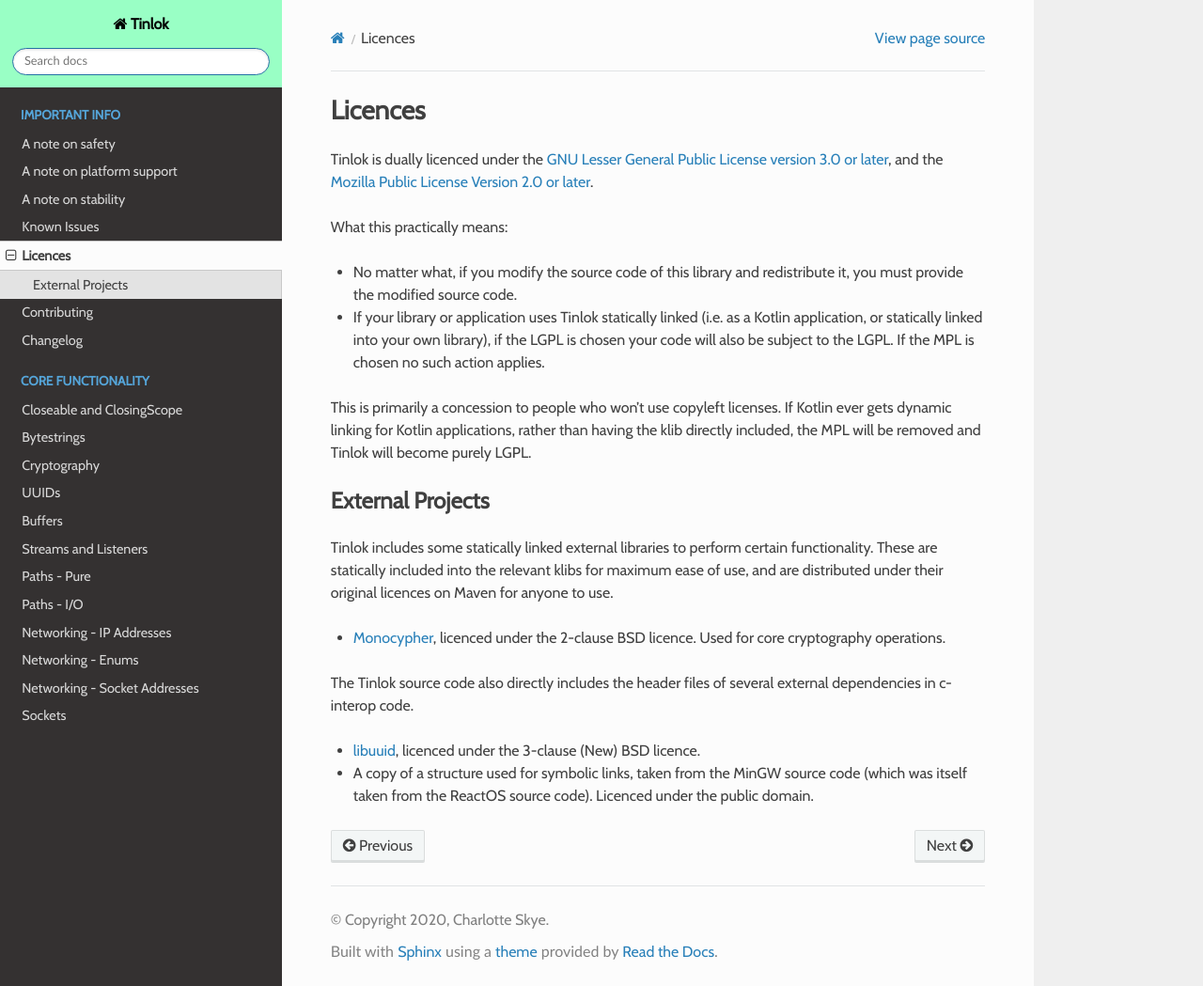
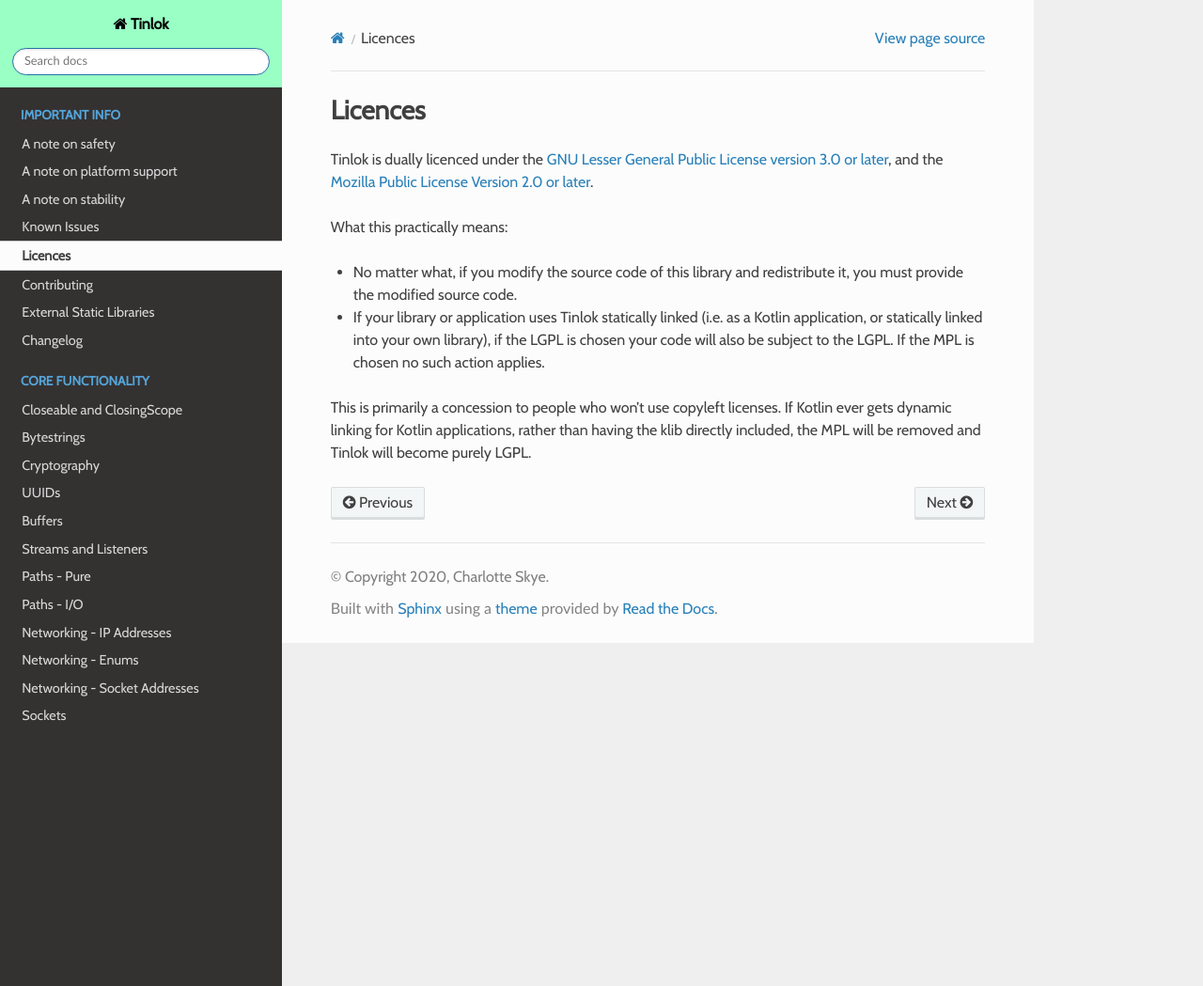
Before and after one commit to Fuyukai/Tinlok, a Sphinx documentation site: the page built from docs/notes/note-licenses.rst, in a window 1280 px wide and 1049 px high. Shown: the whole window at 94% size. Built offline with Sphinx 7.4.7 and the Read the Docs theme 2.0.0, drawn with Linux system fonts in a browser that asks for light colours; some web fonts are replaced.

Commit message:
Change static library packages, add static library note to docs.

```diff
--- a/docs/index.rst
+++ b/docs/index.rst
@@ -59,6 +59,7 @@
    notes/note-issues.rst
    notes/note-licenses.rst
    notes/note-contributing.rst
+   notes/note-static-libraries.rst
    notes/changelog.rst
 
 .. toctree::
--- a/docs/notes/note-licenses.rst
+++ b/docs/notes/note-licenses.rst
@@ -20,25 +20,5 @@
 dynamic linking for Kotlin applications, rather than having the klib directly included, the MPL
 will be removed and Tinlok will become purely LGPL.
 
-External Projects
------------------
-
-Tinlok includes some statically linked external libraries to perform certain functionality. These
-are statically included into the relevant klibs for maximum ease of use, and are distributed
-under their original licences on Maven for anyone to use.
-
-* `Monocypher <https://monocypher.org/>`_, licenced under the 2-clause BSD licence. Used for core
-  cryptography operations.
-
-The Tinlok source code also directly includes the header files of several external dependencies in
-c-interop code.
-
-* `libuuid <https://git.kernel.org/pub/scm/utils/util-linux/util-linux.git>`_, licenced under the
-  3-clause (New) BSD licence.
-
-* A copy of a structure used for symbolic links, taken from the MinGW source code (which was
-  itself taken from the ReactOS source code). Licenced under the public domain.
-
-
 .. _GNU Lesser General Public License version 3.0 or later: https://www.gnu.org/licenses/lgpl-3.0.en.html
 .. _Mozilla Public License Version 2.0 or later: https://www.mozilla.org/en-US/MPL/2.0/
```
Also changed, not shown: other parts of docs/index.rst (+1 -1 lines), docs/notes/note-static-libraries.rst (added, +65 -0 lines), 8 other files.
